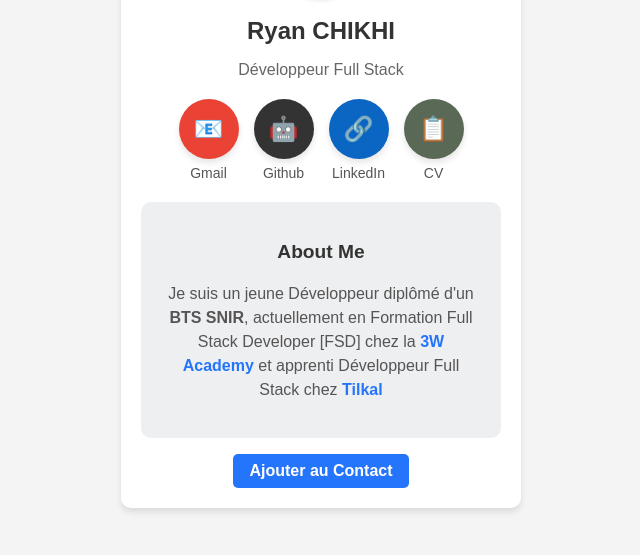
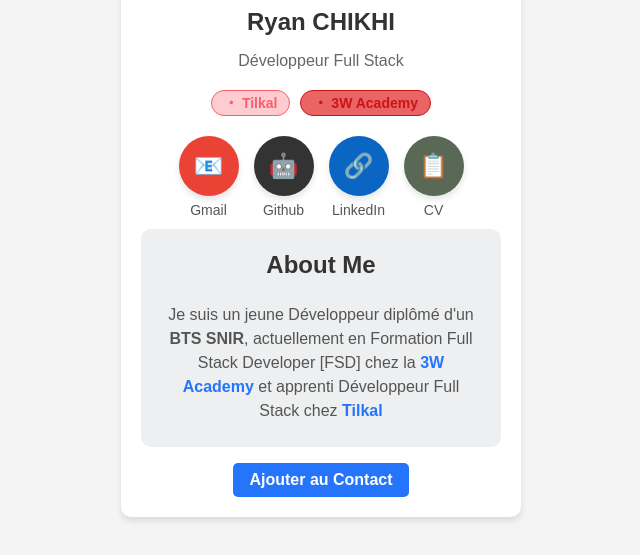
Before and after one commit to Zeikrom251/Visit-Card, a plain HTML site: page index.html in a window 1280 px wide. Shown: the part 245-800 px from the top of the page, without its empty margins (319-959 px from the left). Drawn offline with Linux system fonts and the light colour scheme.

Commit message:
Update added tags

```diff
--- a/index.html
+++ b/index.html
@@ -8,6 +8,7 @@
     <title>Visit Card CHIKHI</title>
   </head>
   <body>
+    <!-- Card -->
     <div class="card">
       <div class="banner"></div>
       <div class="profile-photo">
@@ -17,6 +18,26 @@
         <h1>Ryan CHIKHI</h1>
         <p>Développeur Full Stack</p>
 
+        <!-- Tags -->
+        <div class="tags">
+          <div class="tag-container">
+            <a
+              href="https://www.tilkal.com/?lang=fr"
+              target="_blank"
+              class="tag tilkal"
+              ><span class="tag-text">・ Tilkal</span></a
+            >
+          </div>
+          <div class="tag-container">
+            <a
+              href="https://www.tilkal.com/?lang=fr"
+              target="_blank"
+              class="tag wAcademy"
+              ><span class="tag-text">・ 3W Academy</span></a
+            >
+          </div>
+        </div>
+        <!-- SocialLinks -->
         <div class="social-buttons">
           <div class="btn-container">
             <a
@@ -59,15 +80,14 @@
           </div>
         </div>
 
+        <!-- AboutMe -->
         <div class="about-me">
           <h2>About Me</h2>
           <p>
             Je suis un jeune Développeur diplômé d'un <strong>BTS SNIR</strong>,
             actuellement en Formation Full Stack Developer [FSD] chez la
             <strong>
-          <a href="https://3wacademy.fr/" target="_blank">
-            3W Academy
-          </a>
+              <a href="https://3wacademy.fr/" target="_blank"> 3W Academy </a>
             </strong>
             et apprenti Développeur Full Stack chez
             <strong>
--- a/src/css/style.css
+++ b/src/css/style.css
@@ -90,6 +90,64 @@
   color: #555;
 }
 
+/* Conteneur principal des tags */
+.tags {
+  display: flex;
+  flex-wrap: wrap;
+  gap: 10px;
+  margin: 20px 0;
+  justify-content: center;
+}
+
+/* Conteneur individuel pour chaque tag */
+.tag-container {
+  display: inline-block;
+}
+
+/* Style général du tag */
+.tag {
+  display: flex;
+  align-items: center;
+  gap: 5px;
+  padding: 5px 12px;
+  text-decoration: none;
+  font-size: 14px;
+  font-weight: bold;
+  border-radius: 15px;
+  transition: transform 0.2s, box-shadow 0.2s;
+}
+
+/* Effet hover pour le tag */
+.tag:hover {
+  transform: scale(1.05);
+  box-shadow: 0 4px 8px rgba(0, 0, 0, 0.2);
+}
+
+/* Texte du tag */
+.tag-text {
+  line-height: 1;
+}
+
+/* Adaptation responsive */
+@media (max-width: 600px) {
+  .tag {
+    font-size: 12px;
+    padding: 4px 8px;
+  }
+}
+
+.tilkal {
+  background-color: #fdccd1;
+  color: #f95d6f;
+  border: 1px solid #f95d6f;
+}
+
+.wAcademy {
+  background-color: #e96565;
+  color: #cd1316;
+  border: 1px solid #cd1316;
+}
+
 .gmail {
   background: #ea4335;
 }
@@ -107,11 +165,10 @@
 }
 
 .about-me {
-  margin-top: 1.5rem;
   text-align: left;
   font-size: 0.95rem;
-  padding: 20px;
-  margin-top: 20px;
+  padding: 8px 20px 8px 20px;
+  margin-top: 10px;
   border-radius: 10px;
   background: #eeeff0;
   line-height: 1.5;
@@ -119,10 +176,9 @@
 }
 
 .about-me h2 {
-  margin-bottom: 10px;
-  font-size: 1.2rem;
+  font-size: 1.5rem;
   color: #333;
-  margin-bottom: 0.5rem;
+  margin: 10px 0 1.2rem 0;
   text-align: center;
 }
 
```
Lines whose indentation alone changed are shown as unchanged.
